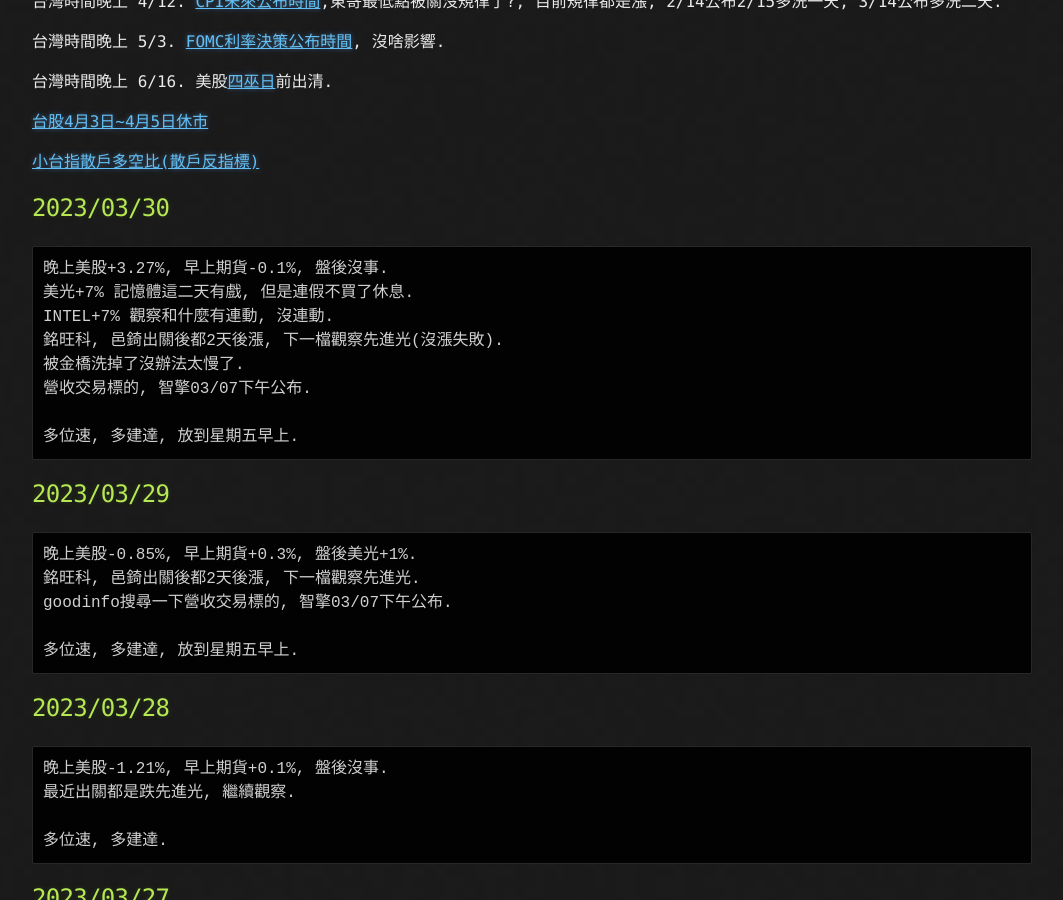
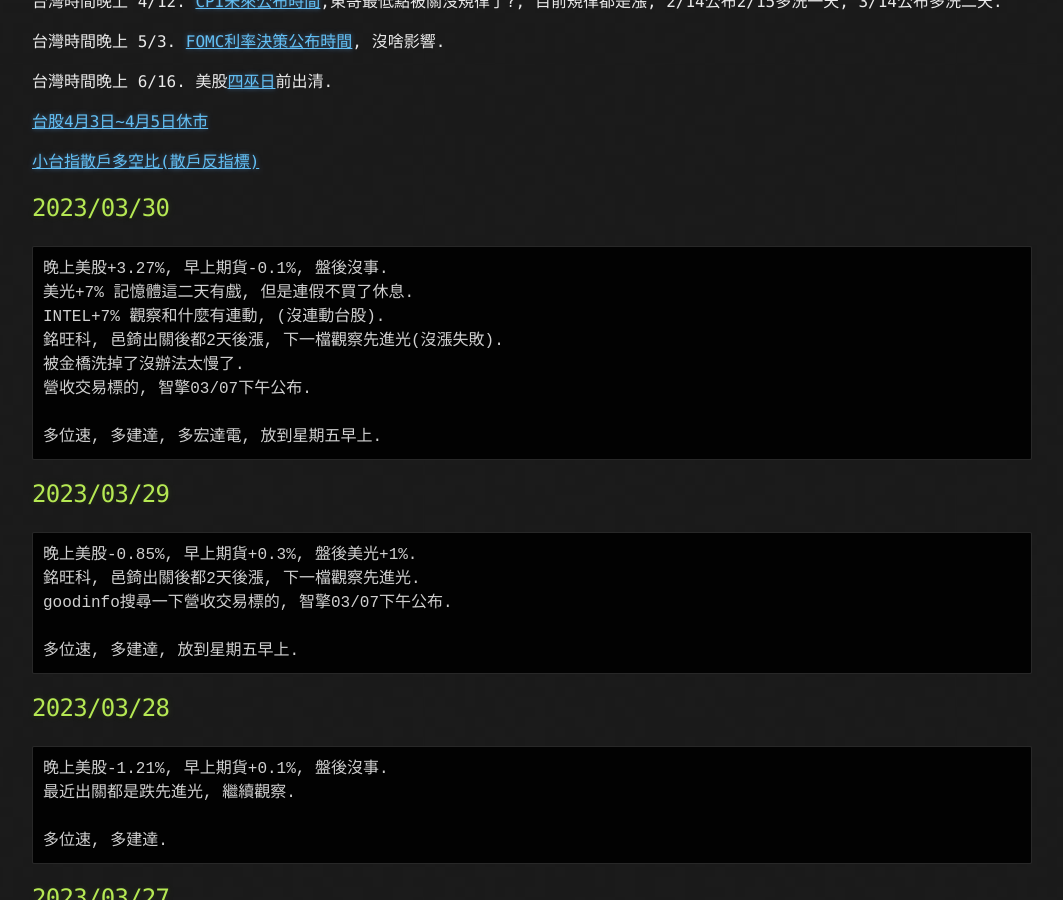
Before and after one commit to lepg5487/Stock_God, a Jekyll site: the page built from index.md, in a window 1280 px wide and 900 px high, scrolled down 468 px. Shown: the whole window, without its empty margins (108-1171 px from the left). Built offline with Jekyll 4.4.1, drawn with Linux system fonts in a browser that asks for light colours; our own code applies the rules of GitHub Pages for plain Markdown files.

Commit message:
Update index.md

````diff
--- a/index.md
+++ b/index.md
@@ -26,12 +26,12 @@
 ```
 晚上美股+3.27%, 早上期貨-0.1%, 盤後沒事.
 美光+7% 記憶體這二天有戲, 但是連假不買了休息.
-INTEL+7% 觀察和什麼有連動, 沒連動.
+INTEL+7% 觀察和什麼有連動, (沒連動台股).
 銘旺科, 邑錡出關後都2天後漲, 下一檔觀察先進光(沒漲失敗).
 被金橋洗掉了沒辦法太慢了.
 營收交易標的, 智擎03/07下午公布.
 
-多位速, 多建達, 放到星期五早上.
+多位速, 多建達, 多宏達電, 放到星期五早上.
 ```
 
 ## 2023/03/29
````
